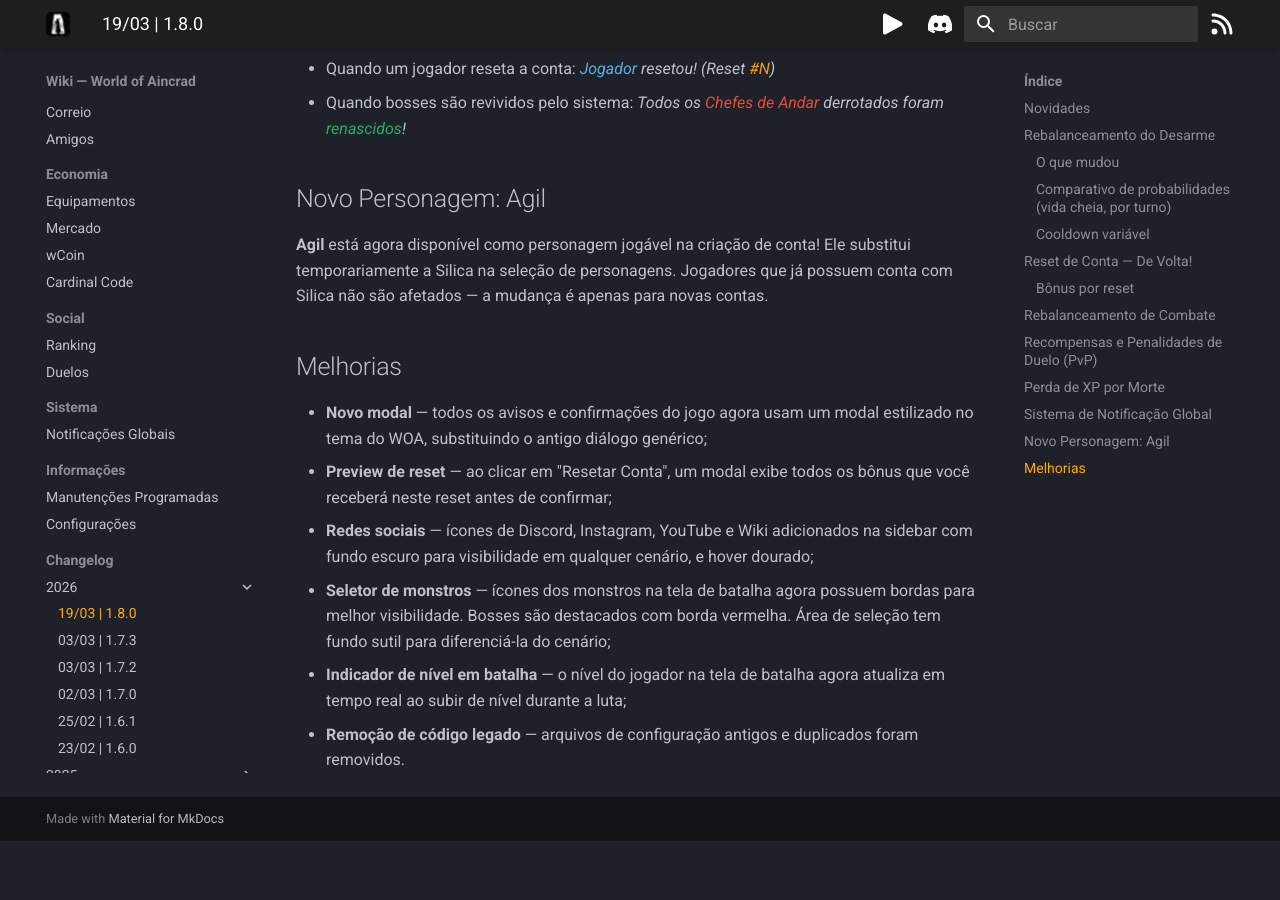
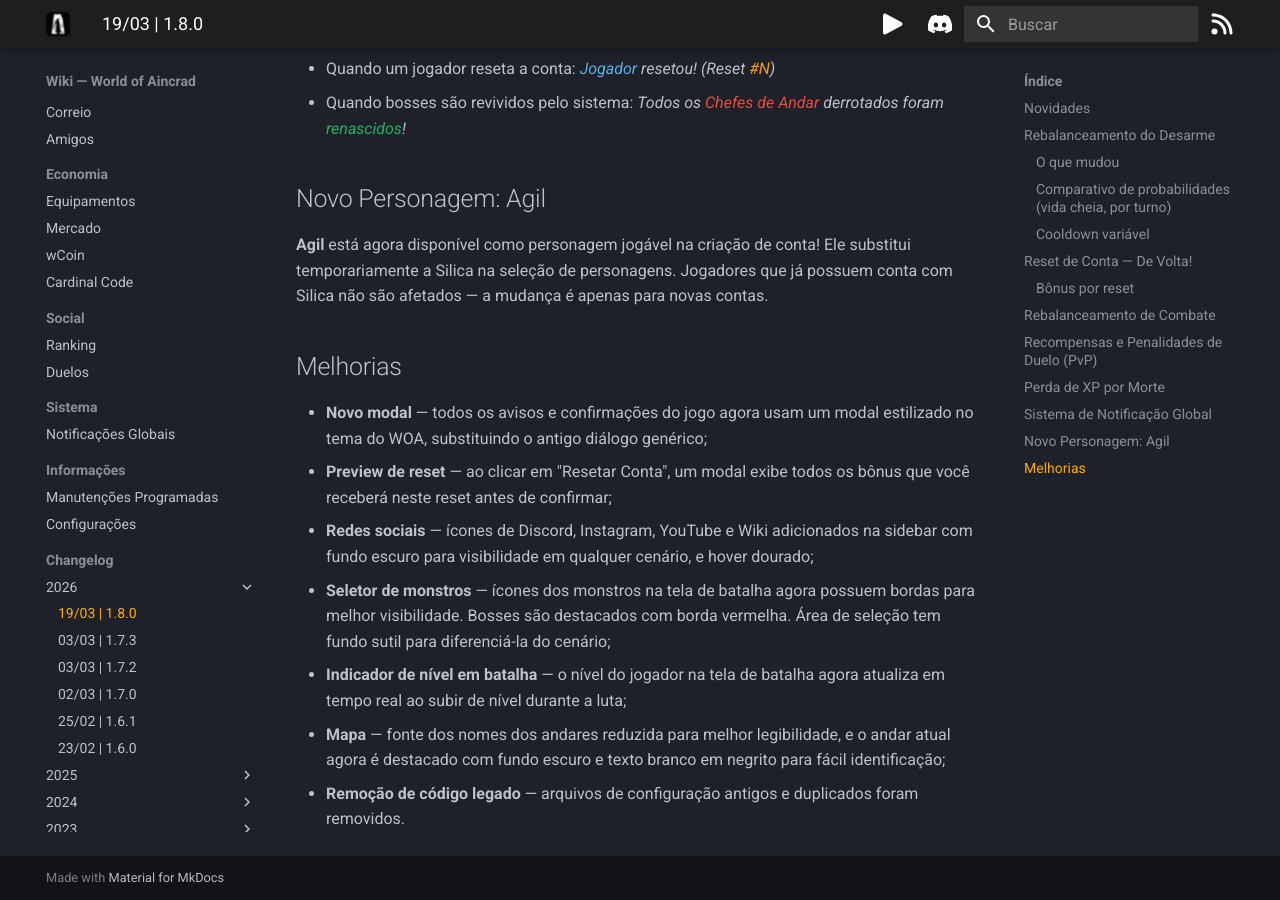
Before and after one commit to beater-studios/wiki-woa, an MkDocs documentation site: the page built from docs/changelog/2026/19-03-or-1.8.0.md, in a window 1280 px wide and 900 px high, scrolled down 5440 px. Built offline with MkDocs 1.6.1 and Material for MkDocs 9.7.7, drawn with Linux system fonts in a browser that asks for light colours; before the commit the page ends 6281 px from its top, so only the background shows below that.

Commit message:
docs: update changelog for version 1.8.0, adding details on map enhancements for improved readability and visibility

```diff
--- a/docs/changelog/2026/19-03-or-1.8.0.md
+++ b/docs/changelog/2026/19-03-or-1.8.0.md
@@ -154,4 +154,5 @@ Novo sistema de **[Notificações Globais](../../sistema/notificacoes-globais.md
 * **Redes sociais** — ícones de Discord, Instagram, YouTube e Wiki adicionados na sidebar com fundo escuro para visibilidade em qualquer cenário, e hover dourado;
 * **Seletor de monstros** — ícones dos monstros na tela de batalha agora possuem bordas para melhor visibilidade. Bosses são destacados com borda vermelha. Área de seleção tem fundo sutil para diferenciá-la do cenário;
 * **Indicador de nível em batalha** — o nível do jogador na tela de batalha agora atualiza em tempo real ao subir de nível durante a luta;
+* **Mapa** — fonte dos nomes dos andares reduzida para melhor legibilidade, e o andar atual agora é destacado com fundo escuro e texto branco em negrito para fácil identificação;
 * **Remoção de código legado** — arquivos de configuração antigos e duplicados foram removidos.
```
